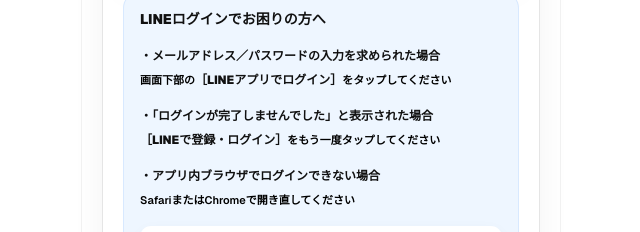
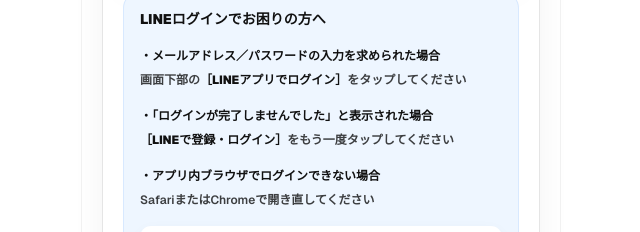
Before and after one commit to mori10tech/akanuke-ai, a Next.js app: page /login in a window 1280 px wide. Shown: the part 568-800 px from the top of the page, without its empty margins (319-959 px from the left). Built offline with nearby package versions, Linux system fonts and the light colour scheme; no server answers.

Commit message:
LINEログイン案内のタイトルと説明文の階層を調整

```diff
--- a/app/login/page.tsx
+++ b/app/login/page.tsx
@@ -620,9 +620,10 @@ export default function LoginPage() {
   <p className="font-black text-[#111111]">
     ・メールアドレス／パスワードの入力を求められた場合
   </p>
-    <p className="mt-1 text-[11px]">
+
+  <p className="mt-1 font-semibold text-black/75">
     画面下部の
-  <span className="text-[12px] font-black text-[#111111]">
+    <span className="font-black text-[#111111]">
       ［LINEアプリでログイン］
     </span>
     をタップしてください
@@ -633,7 +634,7 @@ export default function LoginPage() {
     <p className="font-black text-[#111111]">
       ・「ログインが完了しませんでした」と表示された場合
     </p>
-    <p className="mt-1 text-[11px]">
+    <p className="mt-1 font-semibold text-black/75">
   <span className="text-[12px] font-black text-[#111111]">
     ［LINEで登録・ログイン］
   </span>
@@ -645,7 +646,7 @@ export default function LoginPage() {
     <p className="font-black text-[#111111]">
       ・アプリ内ブラウザでログインできない場合
     </p>
-    <p className="mt-1 text-[11px]">
+    <p className="mt-1 font-semibold text-black/75">
       SafariまたはChromeで開き直してください
     </p>
   </div>
```
Lines whose indentation alone changed are shown as unchanged.
